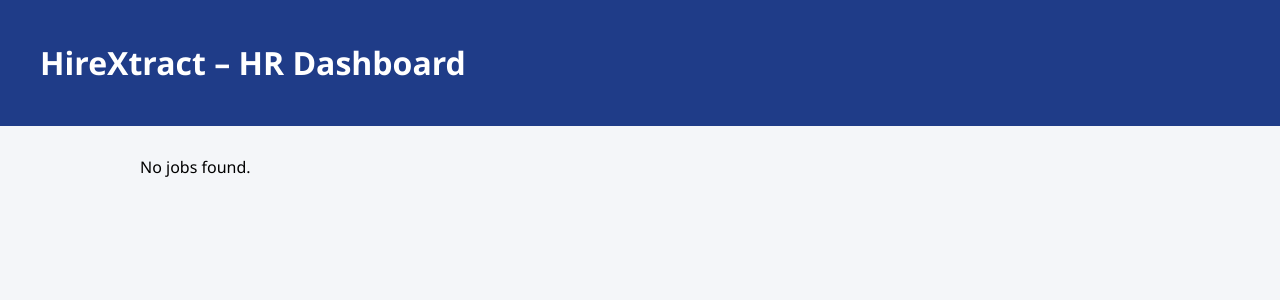
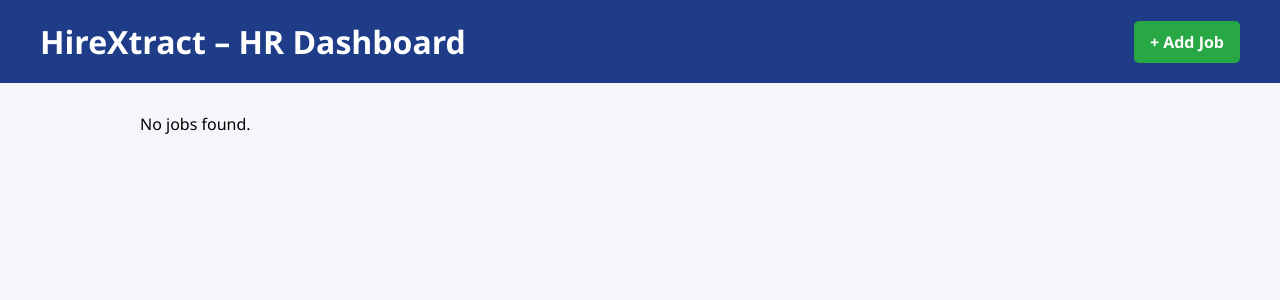
Before and after one commit to VarshiniThota/HireXtract_, a Django app: page /hr/ in a window 1280 px wide. Shown: the top 300 px of the page. Run offline with Django 5.2, Linux system fonts and the light colour scheme; the visitor is signed in with stand-in values (Sample User, id 1); data that the repository does not hold is empty.

Commit message:
Add job open status and update dashboard job management flow

```diff
--- a/hr_dashboard/templates/hr_dashboard/dashboard.html
+++ b/hr_dashboard/templates/hr_dashboard/dashboard.html
@@ -15,6 +15,22 @@
             background-color: #1f3c88;
             color: white;
             padding: 20px 40px;
+            display: flex;
+            justify-content: space-between;
+            align-items: center;
+        }
+
+        header h1 {
+            margin: 0;
+        }
+
+        .add-btn {
+            background-color: #28a745;
+            color: white;
+            padding: 10px 16px;
+            border-radius: 5px;
+            text-decoration: none;
+            font-weight: 600;
         }
 
         .container {
@@ -43,16 +59,24 @@
 
         .btn {
             display: inline-block;
+            margin-right: 10px;
             margin-top: 10px;
             padding: 10px 16px;
             background-color: #1f3c88;
             color: white;
             text-decoration: none;
             border-radius: 5px;
+            font-size: 14px;
         }
 
-        .btn:hover {
-            background-color: #16306b;
+        .close-btn {
+            background-color: #dc3545;
+        }
+
+        .closed {
+            color: red;
+            font-weight: bold;
+            margin-top: 10px;
         }
     </style>
 </head>
@@ -60,6 +84,7 @@
 
 <header>
     <h1>HireXtract – HR Dashboard</h1>
+    <a href="{% url 'add_job' %}" class="add-btn">+ Add Job</a>
 </header>
 
 <div class="container">
@@ -68,14 +93,25 @@
         {% for item in job_data %}
             <div class="job-card">
                 <div class="job-title">{{ item.job.title }}</div>
+
                 <div class="meta">
                     Company: {{ item.job.company }} |
                     Applications: {{ item.applications }}
                 </div>
 
-                <a href="{% url 'analyze_job' item.job.id %}" class="btn">
-                    Analyze Applications
-                </a>
+                {% if item.job.is_open %}
+                    <a href="{% url 'analyze_job' item.job.id %}" class="btn">
+                        Analyze Applications
+                    </a>
+
+                    <a href="{% url 'close_job' item.job.id %}"
+                       class="btn close-btn"
+                       onclick="return confirm('Are you sure you want to close this job?')">
+                        Close Job
+                    </a>
+                {% else %}
+                    <div class="closed">Job Closed</div>
+                {% endif %}
             </div>
         {% endfor %}
     {% else %}
--- a/hr_dashboard/urls.py
+++ b/hr_dashboard/urls.py
@@ -1,7 +1,12 @@
 from django.urls import path
 from .views import hr_dashboard, analyze_job
+from .views import add_job , close_job
 
 urlpatterns = [
     path("", hr_dashboard, name="hr_dashboard"),
     path("analyze/<int:job_id>/", analyze_job, name="analyze_job"),
+    path("add-job/", add_job, name="add_job"),
+    path("close-job/<int:job_id>/", close_job, name="close_job"),
+
+
 ]
--- a/hr_dashboard/views.py
+++ b/hr_dashboard/views.py
@@ -6,7 +6,7 @@
 from candidate.models import Application
 from hr_dashboard.models import AIScore
 from brainapp.screening import run_ai_screening
-
+from jobs.forms import JobForm
 
 @login_required
 def hr_dashboard(request):
@@ -107,3 +107,24 @@
             "selected_top": selected_top,
         }
     )
+
+@login_required
+def add_job(request):
+    if request.method == "POST":
+        form = JobForm(request.POST)
+        if form.is_valid():
+            form.save()
+            messages.success(request, "Job opening created successfully.")
+            return redirect("hr_dashboard")
+    else:
+        form = JobForm()
+
+    return render(request, "hr_dashboard/add_job.html", {"form": form})
+
+@login_required
+def close_job(request, job_id):
+    job = get_object_or_404(Job, id=job_id)
+    job.is_open = False
+    job.save()
+    messages.success(request, "Job opening closed.")
+    return redirect("hr_dashboard")
--- a/jobs/models.py
+++ b/jobs/models.py
@@ -7,6 +7,7 @@
     title = models.CharField(max_length=200)
     company = models.CharField(max_length=150)
     description = models.TextField()
+    is_open = models.BooleanField(default=True)
     created_at = models.DateTimeField(auto_now_add=True)
 
     def __str__(self):
--- a/jobs/views.py
+++ b/jobs/views.py
@@ -4,7 +4,7 @@
 from django.contrib import messages
 
 def job_list(request):
-    jobs = Job.objects.all().order_by("-created_at")
+    jobs = Job.objects.filter(is_open=True)
     return render(request, "jobs/job_list.html", {"jobs": jobs})
 
 def apply_job(request, job_id):
```
Also changed, not shown: jobs/forms.py (added, +7 -0 lines), jobs/migrations/0002_job_is_open.py (added).
